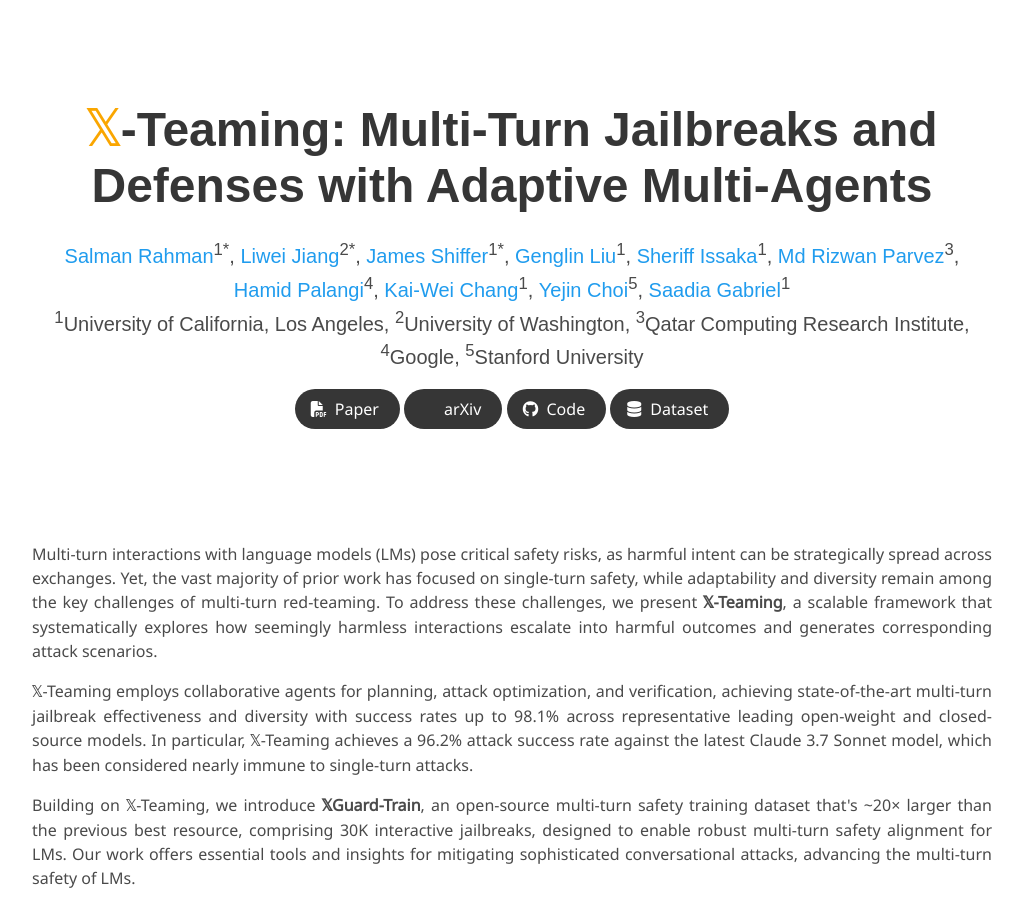
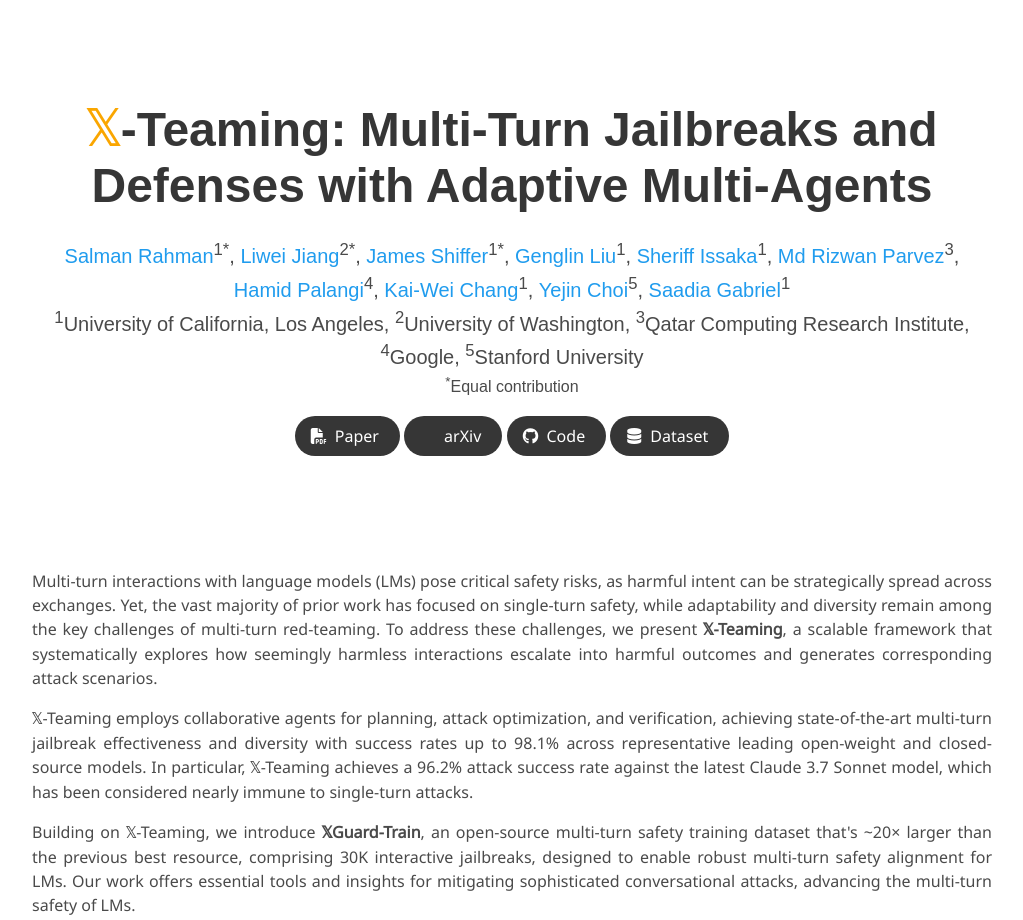
Before and after one commit to x-teaming/x-teaming.github.io, a plain HTML site: page index.html in a window 1280 px wide. Shown: the top 920 px of the page, without its empty margins (128-1151 px from the left). Drawn offline with nearby package versions, Linux system fonts and the light colour scheme; some icons are missing; a web font is replaced by a local one.

Commit message:
Add meaning for asterisk

```diff
--- a/index.html
+++ b/index.html
@@ -73,6 +73,8 @@
             <span class="author-block"><sup>4</sup>Google,</span>
             <span class="author-block"><sup>5</sup>Stanford University</span>
           </div>
+
+          <div class="is-size-6 publication-authors"><sup>*</sup>Equal contribution</div>
 
           <div class="column has-text-centered">
             <div class="publication-links">
```
